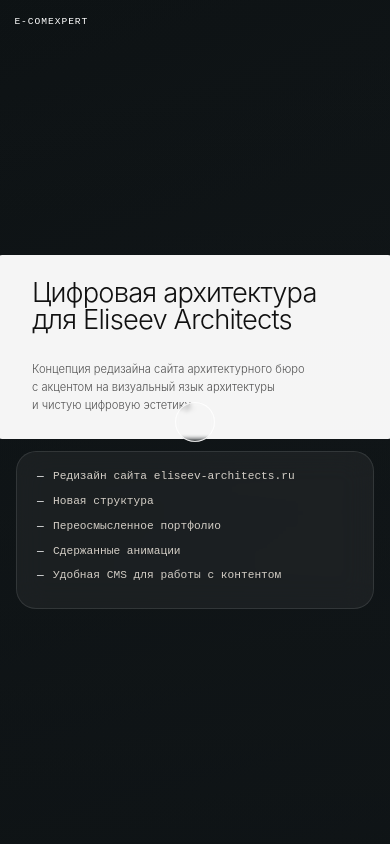
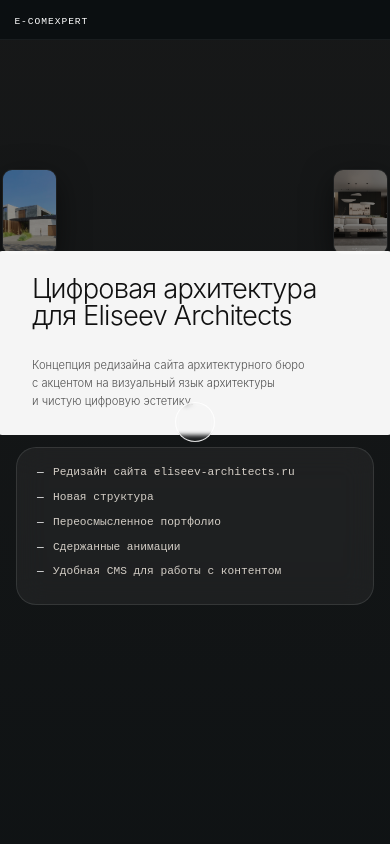
Before and after one commit to Oniqqqq/eliseevv, a React (Vite) app in the folder eliseev-react/: page / in a window 390 px wide. Shown: the top 844 px of the page. Built offline with nearby package versions, Linux system fonts and the light colour scheme.

Commit message:
fix(mobile): solid header bg and simplified hero gallery layout

```diff
--- a/eliseev-react/src/App.jsx
+++ b/eliseev-react/src/App.jsx
@@ -93,6 +93,10 @@
         heroSection.addEventListener('mouseleave', handleMouseLeave);
       }
 
+      // --- Hero Matrix & Scroll Animations (Desktop/Tablet only) ---
+      let mm = gsap.matchMedia();
+
+      mm.add("(min-width: 769px)", () => {
         // --- Hero Morph Transition to Context ---
         gsap.to(".hero-content", {
           scrollTrigger: { trigger: ".hero", start: "top top", end: "bottom top", scrub: true },
@@ -109,6 +113,39 @@
         gsap.to(".hero-bg", {
           scrollTrigger: { trigger: ".hero", start: "top top", end: "bottom top", scrub: true },
           yPercent: 15, scale: 0.95, opacity: 0.5, ease: "none"
+        });
+
+        // --- Header Adaptivity (Dark text on light sections) ---
+        const lightSections = document.querySelectorAll('.context, .architecture, .visual, .result, .platform');
+        lightSections.forEach(section => {
+          ScrollTrigger.create({
+            trigger: section,
+            start: "top 100px", end: "bottom 100px",
+            onEnter: () => document.querySelector(".header").classList.add("is-light-bg"),
+            onLeave: () => document.querySelector(".header").classList.remove("is-light-bg"),
+            onEnterBack: () => document.querySelector(".header").classList.add("is-light-bg"),
+            onLeaveBack: () => document.querySelector(".header").classList.remove("is-light-bg")
+          });
+        });
+
+        return () => {
+          // cleanup function for matchMedia if needed
+          document.querySelector(".header").classList.remove("is-light-bg");
+        };
+      });
+
+      mm.add("(max-width: 768px)", () => {
+        // Simple hero fade out on mobile to keep it clean
+        gsap.to(".hero-content", {
+          scrollTrigger: { trigger: ".hero", start: "top top", end: "bottom top", scrub: true },
+          y: -50, opacity: 0, ease: "none"
+        });
+
+        // Small parallax for the remaining 2 corner images
+        gsap.to(".hero-gallery-item", {
+          scrollTrigger: { trigger: ".hero", start: "top top", end: "bottom top", scrub: 1 },
+          y: -100, opacity: 0, ease: "none"
+        });
       });
 
       // --- Context Block Overlay Entry ---
@@ -161,18 +198,7 @@
         });
       });
 
-      // --- Header Adaptivity ---
-      const lightSections = document.querySelectorAll('.context, .architecture, .visual, .result, .platform');
-      lightSections.forEach(section => {
-        ScrollTrigger.create({
-          trigger: section,
-          start: "top 100px", end: "bottom 100px",
-          onEnter: () => document.querySelector(".header").classList.add("is-light-bg"),
-          onLeave: () => document.querySelector(".header").classList.remove("is-light-bg"),
-          onEnterBack: () => document.querySelector(".header").classList.add("is-light-bg"),
-          onLeaveBack: () => document.querySelector(".header").classList.remove("is-light-bg")
-        });
-      });
+      // Header Adaptivity handled in matchMedia above
 
       // --- Social Proof Count Up & Marquee ---
       const socialMetrics = document.querySelectorAll('.metric-number');
--- a/eliseev-react/src/styles.css
+++ b/eliseev-react/src/styles.css
@@ -1758,22 +1758,35 @@
   .container { padding: 0 2.2rem; }
   .section { min-height: auto; padding: 8rem 0; }
 
-  /* Header — hide nav pill, show logo only */
-  .header { padding: 1.4rem 2.2rem; }
+  /* Header — always visible, solid glass background on mobile */
+  .header {
+    padding: 1.4rem 2.2rem;
+    background: rgba(11, 16, 18, 0.92);
+    backdrop-filter: blur(20px);
+    -webkit-backdrop-filter: blur(20px);
+    border-bottom: 1px solid rgba(255,255,255,0.06);
+    pointer-events: auto;
+  }
   .header-nav { display: none; }
 
   /* Hero */
-  .hero { padding-top: 12rem; min-height: 100svh; }
+  .hero { padding-top: 11rem; min-height: 100svh; }
   .hero-content { padding: 2rem; }
-  .hero-text-wrap { max-width: 85%; }
+  .hero-text-wrap { max-width: 80%; }
   .hero-title { font-size: clamp(2.8rem, 7vw, 4.5rem); }
   .hero-subtitle { font-size: 1.4rem; }
   .hero-glass-panel { align-self: flex-start; padding: 2rem 2.5rem; margin-top: 3rem; }
 
-  /* Hide all gallery cards on mobile */
+  /* Hero gallery — hide middle cards, keep 2 slim corner images */
   .hero-gallery-item { display: none; }
-  /* Keep the dark bg so the hero doesn't look empty */
-  .hero-bg { background: linear-gradient(160deg, #0e1315 0%, #1a1f22 100%); }
+  .item-1, .item-3 {
+    display: block;
+    width: 16vw;
+    height: 26vw;
+    filter: brightness(0.55);
+  }
+  .item-1 { top: 18%; left: 1%; }
+  .item-3 { top: 18%; right: 1%; }
 
   /* Context */
   .context-body { gap: 3rem; }
@@ -1858,9 +1871,13 @@
   .logo-text { font-size: 1.2rem; }
 
   /* Hero */
-  .hero { padding-top: 10rem; }
+  .hero { padding-top: 9rem; }
   .hero-text-wrap { max-width: 100%; }
   .hero-glass-panel { width: 100%; align-self: stretch; }
+  /* Make corner images even smaller on phones */
+  .item-1, .item-3 { width: 14vw; height: 22vw; }
+  .item-1 { top: 20%; left: 0.5%; }
+  .item-3 { top: 20%; right: 0.5%; }
 
   /* Context */
   .final-line { font-size: 1.8rem; }
```
Lines whose indentation alone changed are shown as unchanged.
